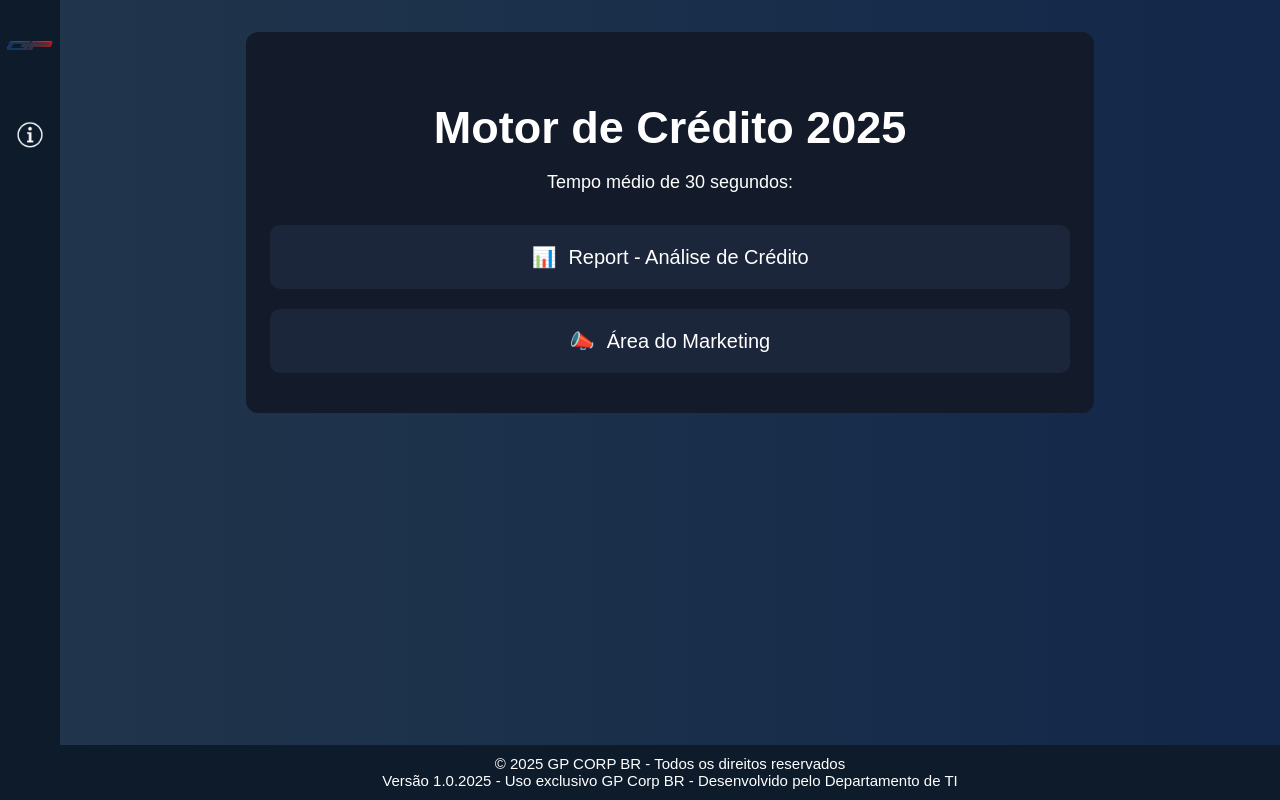
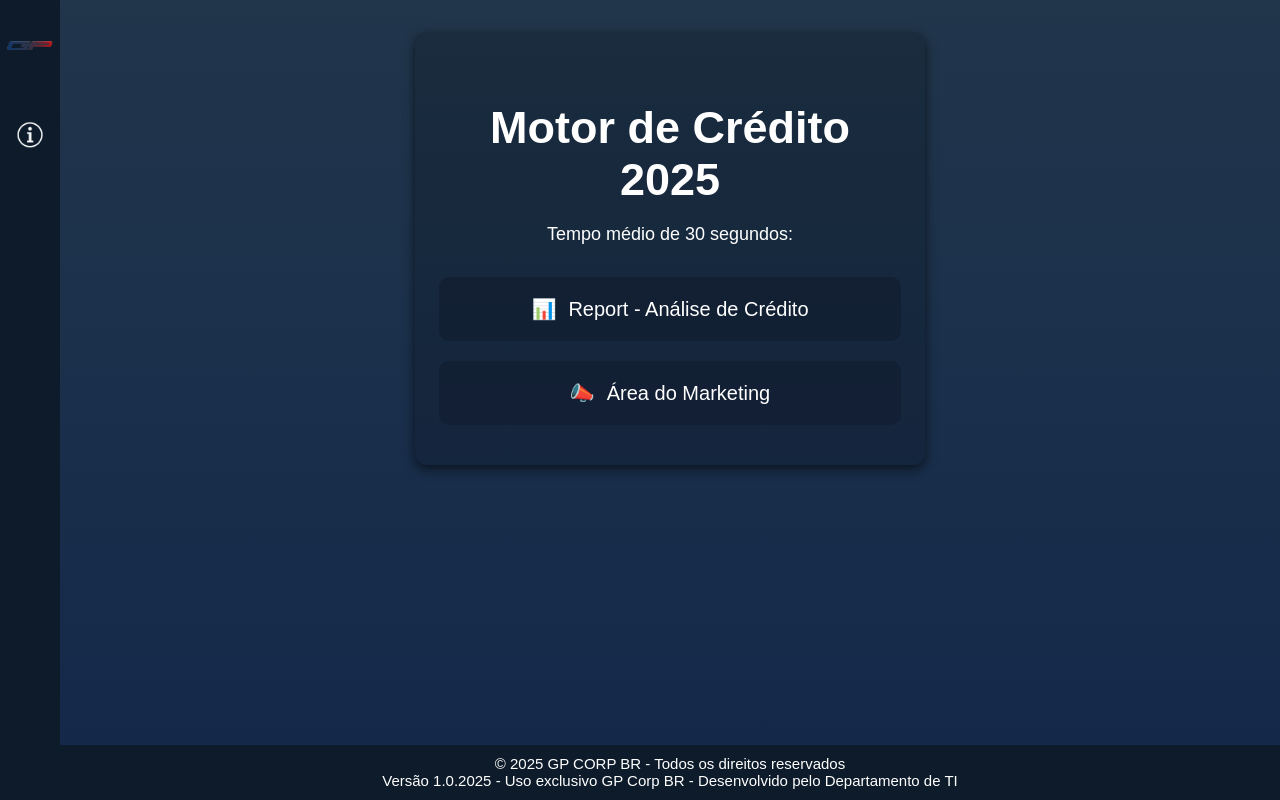
Before and after one commit to RafaeloXIII/gyra-qualificacao, a Vue app: page /motorcredito/motorcredito in a window 1280 px wide. Built offline with nearby package versions, Linux system fonts and the light colour scheme.

Commit message:
Better UI alignment + better UI colors
Batter default colors for all pages, as well as fixing text and components alignment

```diff
--- a/src/App.vue
+++ b/src/App.vue
@@ -45,7 +45,7 @@ export default {
 body {
   margin: 0;
   font-family: 'Montserrat', sans-serif;
-  background-image: linear-gradient(to right, #21364b, #13284a);
+  background-image: linear-gradient(to bottom, #21364b, #13284a);
 }
 
 #app.layout-wrapper {
--- a/src/assets/styles/credito.css
+++ b/src/assets/styles/credito.css
@@ -9,15 +9,15 @@ input {
 
 }
 
-.home-container {
-  max-width: 600px;
-  color: #8ecae6;
-  margin: auto;
-  padding: 24px;
-  background-color: #0d1b2a;
-  padding: 40px;
-  border-radius: 12px;
+.duplo-layout {
+  display: flex;
+  flex-direction: row;
+  justify-content: center;
+  gap: 35px;
+  align-items: stretch;
+  flex-wrap: nowrap;
 }
+
 
 .home-container h2 {
   font-family: 'Mo]ntserrat', sans-serif;
@@ -65,11 +65,11 @@ button:disabled {
   display: flex;
   align-items: center;
   gap: 12px;
-  background-color: #1b263b;
+  background-color: #111b2e8c;
   color: #8ecae6;
   padding: 12px;
   border-radius: 8px;
-  font-size: 14px;
+  font-size: 13px;
 }
 
 .icon-verificado {
@@ -92,9 +92,22 @@ button:disabled {
 }
 
 
-.footer {
-  margin-top: 40px;
-  font-size: 13px;
-  text-align: center;
+.info-panel {
+  background-color: rgba(7, 15, 23, 0.25);
+  padding: 24px;
+  border-radius: 12px;
+  width: 40%;
   color: #8ecae6;
+  box-shadow: 0 4px 12px rgba(0, 0, 0, 0.6);
+  font-size: 15px;
 }
+
+.info-panel h3,
+.info-panel h4 {
+  color: white;
+}
+
+.info-panel ul {
+  padding-left: 16px;
+  text-align: left;
+}
--- a/src/assets/styles/global.css
+++ b/src/assets/styles/global.css
@@ -8,14 +8,18 @@ body {
 }
 
 .home-container {
+  width: 40%;
+  color: #8ecae6;
   max-width: 800px;
-  margin: 0 auto;
+  margin: 0;
   padding: 40px 24px;
-  background-color: #131a2a;
+  background-color: rgba(7, 15, 23, 0.25);
   text-align: center;
   border-radius: 12px;
   font-family: 'Montserrat', sans-serif;
+  box-shadow: 0 4px 12px rgba(0, 0, 0, 0.6);
 }
+
 
 .footer {
   height: 45px;
@@ -39,8 +43,3 @@ body {
   align-items: center;
   gap: 12px;
 }
-
-.icon-verificado {
-  width: 36px;
-  height: 36px;
-}
--- a/src/components/Home.vue
+++ b/src/components/Home.vue
@@ -1,5 +1,6 @@
 <template>
-  <div class="home-container">
+  <div class="center-layout">
+    <div class="home-container home-center">
       <h1>Motor de Crédito 2025</h1>
       <p class="subtitle">
         Tempo médio de 30 segundos:
@@ -13,6 +14,7 @@
         <router-link to="/motorcredito/marketing" class="link-box">
           📣 <span>Área do Marketing</span>
         </router-link>
+      </div>
     </div>
   </div>
 </template>
@@ -33,6 +35,11 @@ h1 {
   font-family: 'Montserrat', sans-serif;
 }
 
+.center-layout {
+  display: flex;
+  justify-content: center;
+}
+
 .subtitle {
   color: white;
   font-size: 18px;
@@ -51,7 +58,7 @@ h1 {
   align-items: center;
   justify-content: center;
   gap: 12px;
-  background-color: #1b263b;
+  background-color: #111b2e8c;
   color: white;
   padding: 20px;
   border-radius: 10px;
--- a/src/components/Marketing.vue
+++ b/src/components/Marketing.vue
@@ -1,4 +1,6 @@
 <template>
+  <div class="duplo-layout">
+    <!-- FORMULÁRIO PRINCIPAL -->
     <div class="home-container">
       <h2>Consulta de Cliente</h2>
 
@@ -18,17 +20,19 @@
       </div>
 
       <div v-if="error" class="error">{{ error }}</div>
+    </div>
 
-    <div v-if="mainStatus">
-      <h3>Status Geral: {{ translateStatus(mainStatus) }}</h3>
+
+    <div class="info-panel" v-if="mainStatus || riskInfo.length || policySummaries.length">
+      <h3>Status Geral:</h3>
+      <p><strong>{{ translateStatus(mainStatus) }}</strong></p>
+
+      <div v-if="riskInfo.length">
+        <h4>Detalhes de Risco:</h4>
+        <ul>
+          <li v-for="(risk, index) in riskInfo" :key="index"> {{ risk }}</li>
+        </ul>
       </div>
-    <div v-if="riskInfo.length">
-      <strong>Detalhes:</strong>
-      <ul>
-        <li v-for="(risk, index) in riskInfo" :key="index">
-           {{ risk }}
-        </li>
-      </ul>
     </div>
   </div>
 </template>
@@ -57,13 +61,17 @@ methods: {
       REJECTED: 'Rejeitado',
       ALERT: 'Alerta',
       DENIED: 'Negado',
-      PENDING: 'Pendente',
+      PENDING: 'Pendente, pressione "CONSULTAR" novamente em 30 segundos',
       NOT_EXECUTED: 'Não Processado',
       '': 'Desconhecido'
     };
     return map[status?.toUpperCase()] || status;
   },
 
+  cleanDescription(text) {
+  if (!text) return '';
+  return text.replace(/\{\{.*?\}\}/g, '').trim();
+  },
   async handleCNPJSearch() {
     this.loading = true;
     this.error = '';
@@ -92,9 +100,7 @@ methods: {
 
       console.log("📦 Relatório completo:", fullReport.data);
       this.report = fullReport.data;
-      // 👇 Pega o status principal
       this.mainStatus = fullReport.data.status?.value || 'Sem status';
-          // ✅ Extrai todas as regras da política a partir do JSON aninhado
       const sections = fullReport.data.sections || [];
       const extractedRules = [];
       let risks = new Set();
@@ -106,6 +112,19 @@ methods: {
           if (values.risk) {
             risks.add(values.risk);
           }
+
+          (values.policyRuleGroupResults || []).forEach(group => {
+            (group.policyRuleResultJoins || []).forEach(join => {
+              (join.policyRuleResults || []).forEach(rule => {
+                if (rule.status?.key === 'DENIED' || rule.status?.key === 'ALERT'){
+                  extractedRules.push({
+                    description: rule.descriptions,
+                    status: rule.status?.value
+                  });
+                }
+              });
+            });
+          });
         });
       });
 
--- a/src/components/PinPage.vue
+++ b/src/components/PinPage.vue
@@ -36,11 +36,14 @@ export default {
   max-width: 400px;
   margin: auto;
   padding: 40px;
-  background-color: #0d1b2a;
+  background-color: rgba(7, 15, 23, 0.25);
   color: white;
   border-radius: 12px;
   text-align: center;
+  box-shadow: 0 4px 12px rgba(0, 0, 0, 0.6);
 }
+
+
 input {
   padding: 10px;
   font-size: 18px;
--- a/src/components/QualificarCliente.vue
+++ b/src/components/QualificarCliente.vue
@@ -1,4 +1,6 @@
 <template>
+  <div class="duplo-layout">
+    <!-- FORMULÁRIO PRINCIPAL -->
     <div class="home-container">
       <h2>Consulta de Cliente</h2>
 
@@ -18,25 +20,28 @@
       </div>
 
       <div v-if="error" class="error">{{ error }}</div>
+    </div>
 
-    <div v-if="mainStatus">
-      <h3>Status Geral: {{ translateStatus(mainStatus) }}</h3>
-    </div>
+    <!-- RESULTADOS AO LADO -->
+    <div class="info-panel" v-if="mainStatus || riskInfo.length || policySummaries.length">
+      <h3>Status Geral:</h3>
+      <p><strong>{{ translateStatus(mainStatus) }}</strong></p>
+
       <div v-if="riskInfo.length">
-      <strong>Detalhes:</strong>
+        <h4>Detalhes de Risco:</h4>
         <ul>
-        <li v-for="(risk, index) in riskInfo" :key="index">
-           {{ risk }}
-        </li>
+          <li v-for="(risk, index) in riskInfo" :key="index"> {{ risk }}</li>
         </ul>
       </div>
-    <div v-if="policySummaries && policySummaries.length">
-      <h3>Regras da Política:</h3>
+
+      <div v-if="policySummaries.length">
+        <h4>Regras da Política:</h4>
         <ul>
           <li v-for="(rule, index) in policySummaries" :key="index">
              <strong>{{ cleanDescription(rule.description) }}</strong> — <em>{{ rule.status }}</em>
           </li>
         </ul>
+      </div>
     </div>
   </div>
 </template>
@@ -64,7 +69,7 @@ methods: {
       REJECTED: 'Rejeitado',
       ALERT: 'Alerta',
       DENIED: 'Negado',
-      PENDING: 'Pendente',
+      PENDING: 'Pendente, pressione "CONSULTAR" novamente em 30 segundos',
       NOT_EXECUTED: 'Não Processado',
       '': 'Desconhecido'
     };
```
Lines whose indentation alone changed are shown as unchanged.
